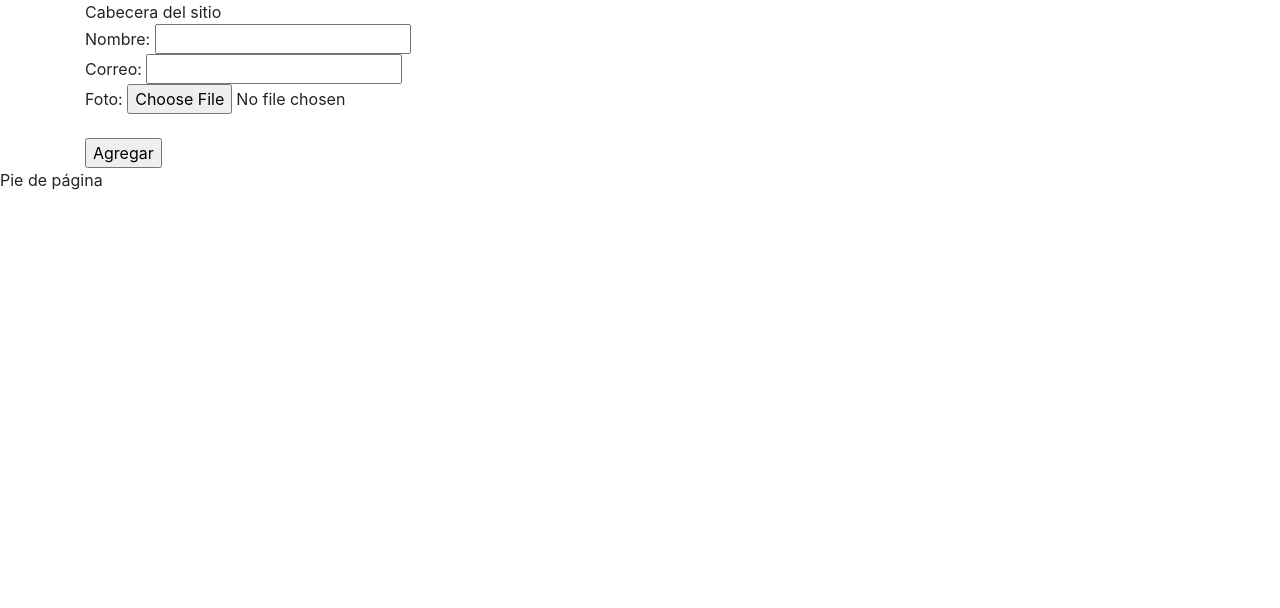
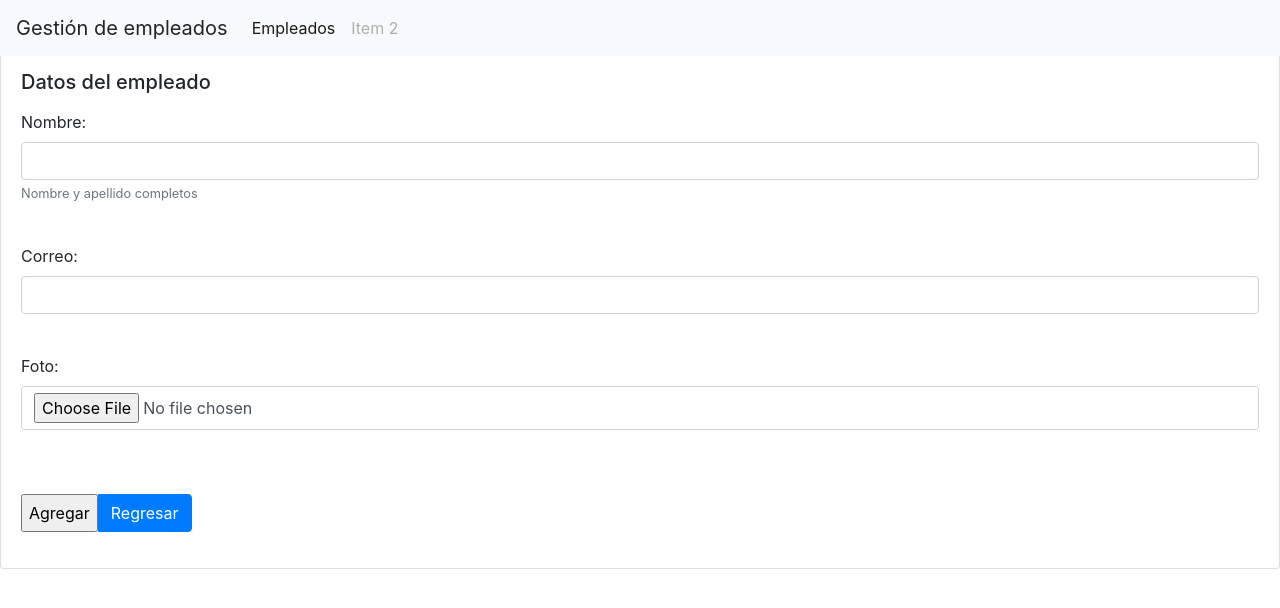
Before and after one commit to Tincit0/Flask-AppTest, a Flask app: page /create in a window 1280 px wide. Shown: the top 608 px of the page. Run offline with Flask 2, Linux system fonts and the light colour scheme; some libraries are stand-ins or nearby versions.

Commit message:
Glow up
Mejoré la apariencia. Hice una navbar, puse botoncito lindo y una advertencia al querer borrar.

```diff
--- a/templates/empleados/create.html
+++ b/templates/empleados/create.html
@@ -2,16 +2,38 @@
 
 <form method="post" action="/store" enctype="multipart/form-data">
 
-    Nombre:
-    <input type="text" name="txtNombre" id="txtNombre">
-    <br>
-    Correo:
-    <input type="text" name="txtCorreo" id="txtCorreo">
-    <br>
-    Foto:
-    <input type="file" name="txtFoto" id="txtFoto">
-    <br><br>
-    <input type="submit" value="Agregar">
+    <div class="card">
+        <div class="card-header">
+            Ingresar mpleados
+        </div>
+        <div class="card-body">
+            <h5 class="card-title">Datos del empleado</h5>
+            <p class="card-text">
+                <div class="form-group">
+                  <label for="txtNombre">Nombre:</label>
+                  <input type="text" name="" id="txtNombre" class="form-control" placeholder="" aria-describedby="helpId" name="txtNombre">
+                  <small id="helpId" class="text-muted">Nombre y apellido completos</small>
+                </div>
+                <br>
+                <div class="form-group">
+                    <label for="txtCorreo">Correo:</label>
+                    <input id="txtCorreo" class="form-control" type="text" name="txtCorreo">
+                </div>
+                <br>
+                <div class="form-group">
+                    <label for="txtFoto">Foto:</label>
+                    <input id="txtFoto" class="form-control" type="file" name="txtFoto">
+                </div>
+                <br><br>
+                <div class="btn-group" role="group" aria-label="Button group">
+                    <input type="submit" value="Agregar">
+                    <a href="{{url_for('index')}}" class="btn btn-primary">Regresar</a>
+                </div>
+            </p>
+        </div>
+    </div>
+
+
 
 </form>
 
--- a/templates/footer.html
+++ b/templates/footer.html
@@ -1,6 +1,6 @@
         </div>
 
-            Pie de página
+
 
     </body>
 </html>
--- a/templates/header.html
+++ b/templates/header.html
@@ -9,5 +9,19 @@
 </head>
 
     <body>
-        <div class="container">
-            Cabecera del sitio
+        <nav class="navbar navbar-expand-lg navbar-light bg-light fixed-top">
+            <a class="navbar-brand">Gestión de empleados</a>
+            <button class="navbar-toggler" data-target="#my-nav" data-toggle="collapse" aria-controls="my-nav" aria-expanded="false" aria-label="Toggle navigation">
+                <span class="navbar-toggler-icon"></span>
+            </button>
+            <div id="my-nav" class="collapse navbar-collapse">
+                <ul class="navbar-nav mr-auto">
+                    <li class="nav-item active">
+                        <a class="nav-link" href="#">Empleados<span class="sr-only">(current)</span></a>
+                    </li>
+                    <li class="nav-item">
+                        <a class="nav-link disabled" href="#" tabindex="-1" aria-disabled="true">Item 2</a>
+                    </li>
+                </ul>
+            </div>
+        </nav>
```
Also changed, not shown: templates/empleados/edit.html (+27 -16 lines), templates/empleados/index.html (+5 -2 lines).
